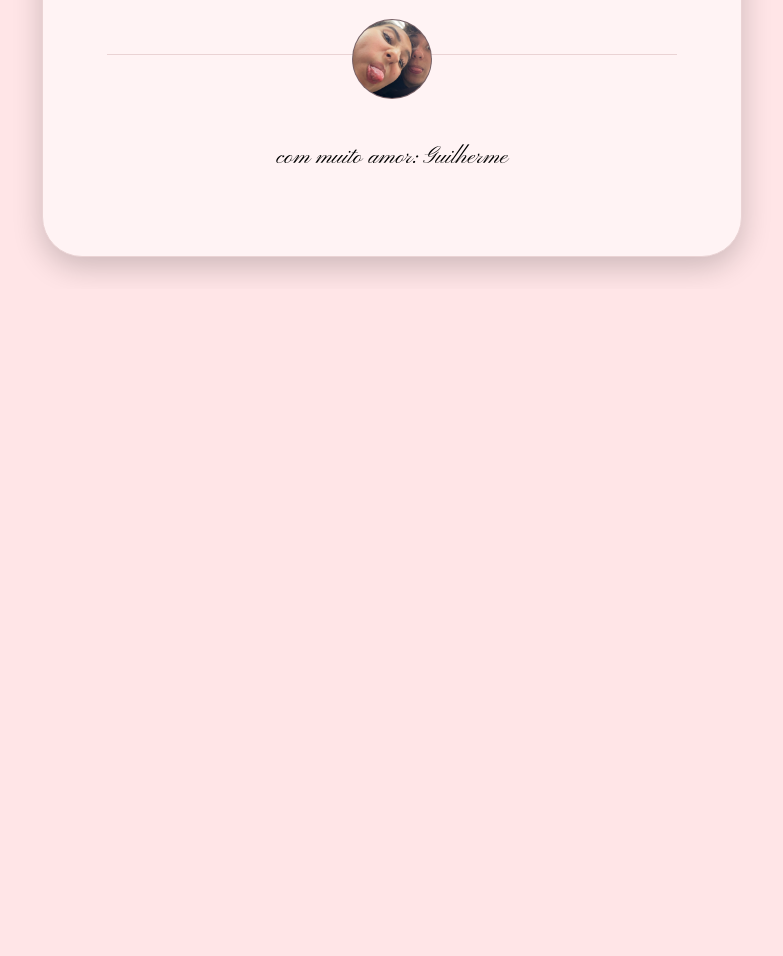
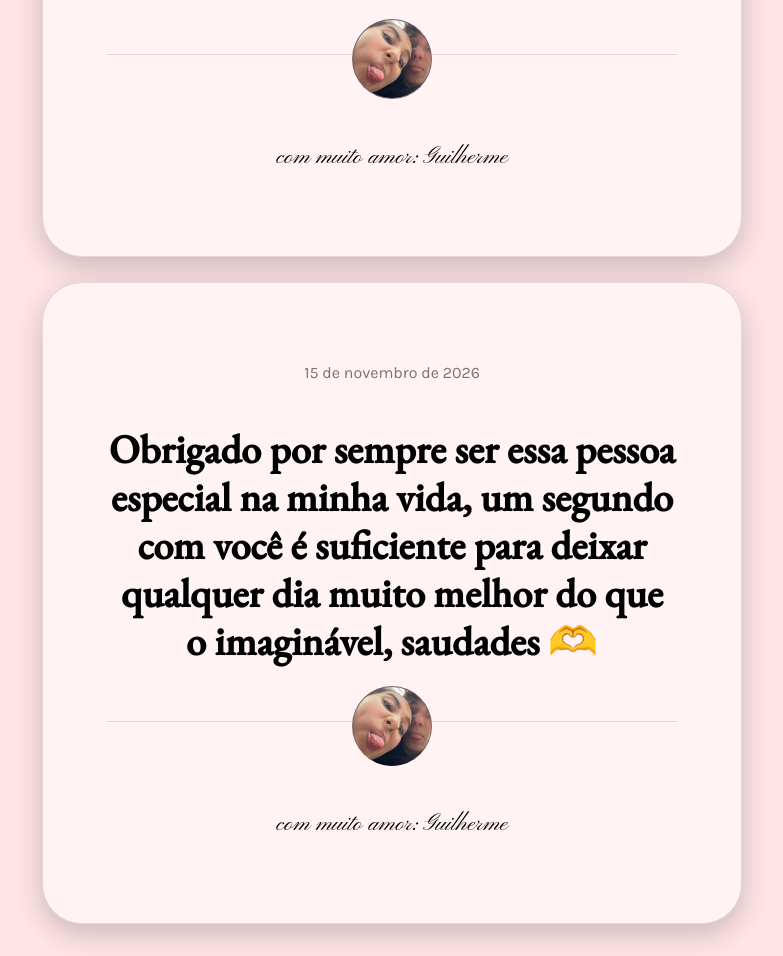
Before and after one commit to guilhermegollfigueiro/projeto_frase, a plain HTML site: page historico.html in a window 1280 px wide. Shown: the part 953-1909 px from the top of the page, without its empty margins (248-1031 px from the left). Before the commit the page ends 1242 px from the top, so only its background shows below. Drawn offline with nearby package versions, Linux system fonts and the light colour scheme.

Commit message:
histórico atualizado

```diff
--- a/historico.html
+++ b/historico.html
@@ -59,6 +59,20 @@
                 <h2 class="com-amor">com muito amor: Guilherme</h2>
         </div>
 
+        <div class="frases">
+
+            <p>15 de novembro de 2026</p>
+                <h1 id="frase" class="frase">Obrigado por sempre ser essa pessoa especial na minha vida, um segundo com você é suficiente para deixar qualquer dia muito melhor do que o imaginável, saudades 🫶</h1>
+
+                <div class="linha-container">
+                    <hr>
+                    <div class="circulo">
+                        <img class="imagem" src="assets/eu-e-ela.jpeg" alt="">
+                    </div>
+                </div>
+                <h2 class="com-amor">com muito amor: Guilherme</h2>
+        </div>
+
     </main>
 
 </body>
```
